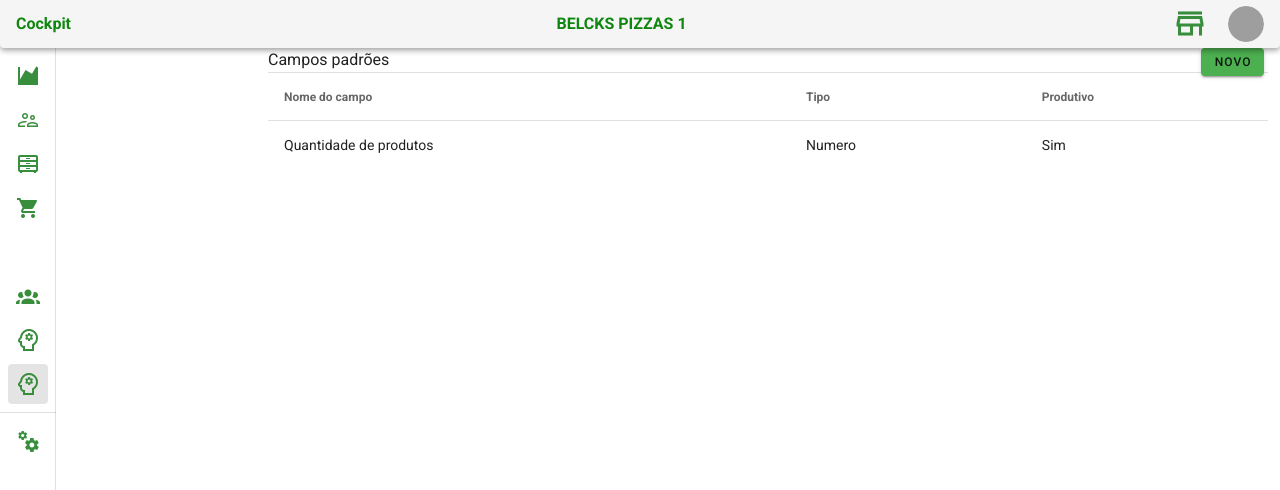
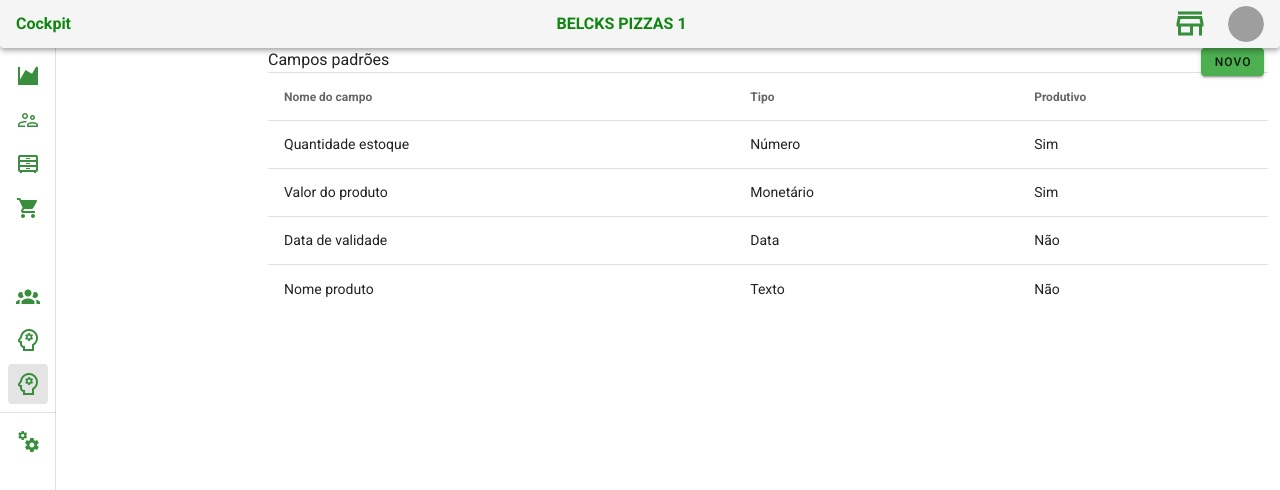
Before and after one commit to gmsdev04/beststore-cockpit, a Vue app: page /campos-padroes in a window 1280 px wide. Shown: the top 490 px of the page. Built offline with nearby package versions, Linux system fonts and the light colour scheme; data requests are answered from the project's data file; grey boxes are pictures that could not be loaded.

Commit message:
concluindo inclusão de campo-padrao

```diff
--- a/db.json
+++ b/db.json
@@ -67,20 +67,16 @@
       "nome": "LISTA-DE-OPCOES",
       "alias": "Lista de opções"
     }
-
   ],
   "campos-padroes": [
     {
-      "id": "acc34232-0e97-4596-91e0-35379bbbfe00",
-      "nome": "Quantidade de produtos",
-      "produtivo": true,
       "tipo": {
         "id": "8453042f-18a0-4172-acb0-08214ba1f814",
-        "nome": "Numero",
+        "nome": "NUMERO",
         "alias": "Número",
         "valorPadrao": {
           "descricao": "Representa o número caso nenhum seja inserido",
-          "valor": "1"
+          "valor": "0"
         },
         "valorMinimo": {
           "descricao": "Representa o menor número a incluido",
@@ -88,10 +84,41 @@
         },
         "valorMaximo": {
           "descricao": "Representa o número maximo a ser preenchido",
-          "valor": "10"
+          "valor": "10000000"
         },
         "somenteInteiro": true
-      }
+      },
+      "nome": "Quantidade estoque",
+      "produtivo": true,
+      "id": 1
+    },
+    {
+      "tipo": {
+        "id": "2efbf74e-94f7-4580-9dac-2a9a5a643f82",
+        "nome": "MONETARIO",
+        "alias": "Monetário"
+      },
+      "nome": "Valor do produto",
+      "produtivo": true,
+      "id": 3
+    },
+    {
+      "tipo": {
+        "id": "6eb05482-447b-48c5-a869-c54410a87300",
+        "nome": "DATA",
+        "alias": "Data"
+      },
+      "nome": "Data de validade",
+      "id": 4
+    },
+    {
+      "tipo": {
+        "id": "d20e659f-f7b3-4022-bf43-eeb975c6a970",
+        "nome": "TEXTO",
+        "alias": "Texto"
+      },
+      "nome": "Nome produto",
+      "id": 5
     }
   ]
 }
--- a/src/views/campos-padroes/ConsultarCamposPadroes.vue
+++ b/src/views/campos-padroes/ConsultarCamposPadroes.vue
@@ -29,7 +29,7 @@
                 <tbody>
                     <tr v-for="campoDaVez in camposPadroes" :key="campoDaVez.nome" @click="detalhes(campoDaVez.id)">
                         <td>{{ campoDaVez.nome }}</td>
-                        <td>{{ campoDaVez.tipo.nome }}</td>
+                        <td>{{ campoDaVez.tipo.alias }}</td>
                         <td>{{ campoDaVez.produtivo ? 'Sim' : 'Não' }}</td>
                     </tr>
                 </tbody>
--- a/src/views/campos-padroes/novo/CamposPadroesNovo.vue
+++ b/src/views/campos-padroes/novo/CamposPadroesNovo.vue
@@ -78,7 +78,7 @@
 
 <script>
 import ConfiguracaoTipoDeDado from '@/components/tipos-de-dados/configuracao/ConfiguracaoTipoDeDado.vue'
-
+import bus from '@/eventBus'
 export default {
     components:{'v-configuracao-tipo-de-dado':ConfiguracaoTipoDeDado},
     data(){
@@ -98,8 +98,7 @@ export default {
     methods : {
         salvar(){
             this.loadingSalvando = true;
-
-
+            this.$http.post('campos-padroes',this.campoPadrao).then(()=>{})
             this.loadingSalvando = false;
 
             //RESETA CAMPO E LIMPA VALIDATIONS
@@ -113,6 +112,11 @@ export default {
         .then(res => {
             this.tiposDeDados = res.data
         })
+
+        //busão de atualização de tipo
+        bus.listenEvent("tipoCampoUpdateValues",data => {
+            this.campoPadrao.tipo = data
+        })
     },
     computed : {
 
```
